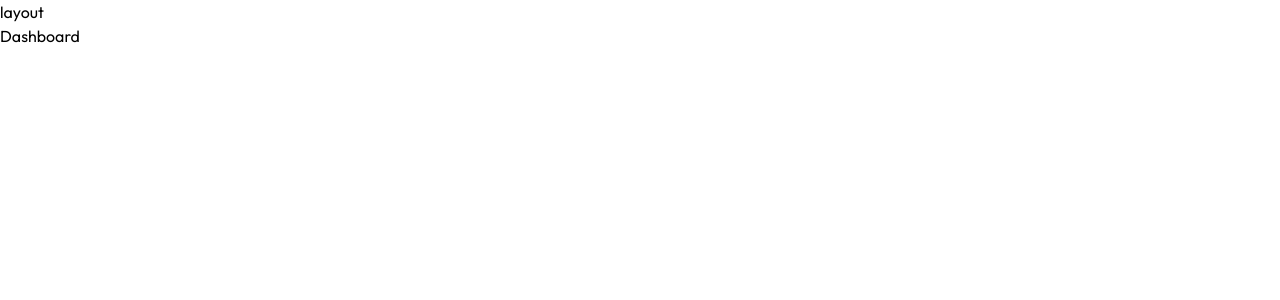
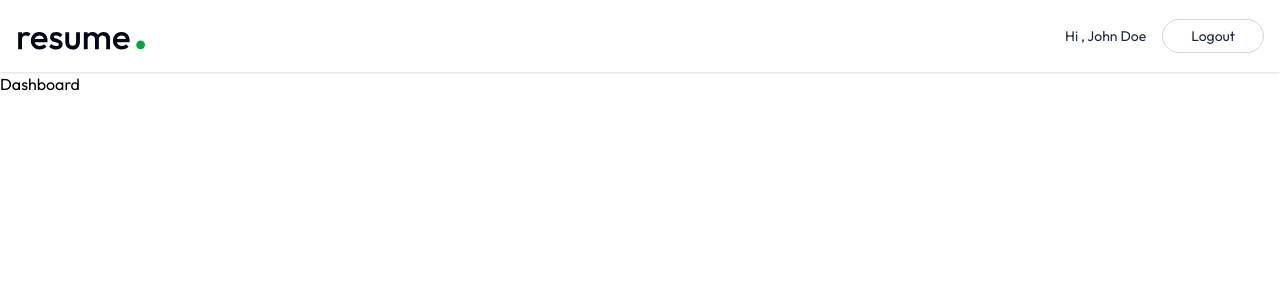
Before and after one commit to RachitTyagi17/AI-Resume-Builder, a React (Vite) app in the folder client/: page /app in a window 1280 px wide. Shown: the top 300 px of the page. Built offline with nearby package versions, Linux system fonts and the light colour scheme; the HTML template or start-up script is replaced by a standard one.

Commit message:
Completed navbar component and made some changes to layout section

```diff
--- /dev/null
+++ b/client/src/components/Navbar.jsx
@@ -0,0 +1,30 @@
+import React from "react";
+import { Link, useNavigate } from "react-router-dom";
+
+const Navbar = () => {
+  const user = { name: "John Doe" };
+  const navigate = useNavigate();
+
+  const logoutUser =()=>{
+    navigate('/')
+  }
+  return (
+    <div className="shadow bg-white">
+      <nav className="flex items-center justify-between max-w-7xl mx-auto px-4 py-3.5 text-slate-800 transition-all">
+        <Link to='/'>
+
+        <img src="/logo.svg" alt="logo" className="h-11 w-auto" />
+        </Link>
+
+        <div className="flex items-center gap-4 text-sm">
+            <p className="max-sm:hidden">Hi , {user?.name}</p>
+            <button onClick={logoutUser} className="bg-white hover:bg-slate-50 border border-gray-300 px-7 py-1.5 rounded-full active:scale-95 transition-all">
+                Logout
+            </button>
+        </div>
+      </nav>
+    </div>
+  );
+};
+
+export default Navbar
--- a/client/src/pages/Layout.jsx
+++ b/client/src/pages/Layout.jsx
@@ -1,11 +1,13 @@
 import React from 'react'
 import { Outlet } from 'react-router-dom'
+import Navbar from '../components/Navbar'
 
 const Layout = () => {
   return (
     <div>
-        <h1>layout</h1>
+      <Navbar/>
         <Outlet/>
+
     </div>
   )
 }
```
